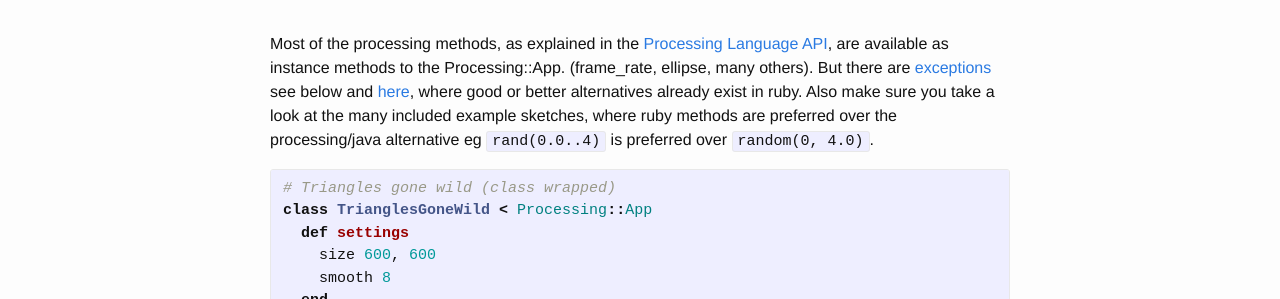
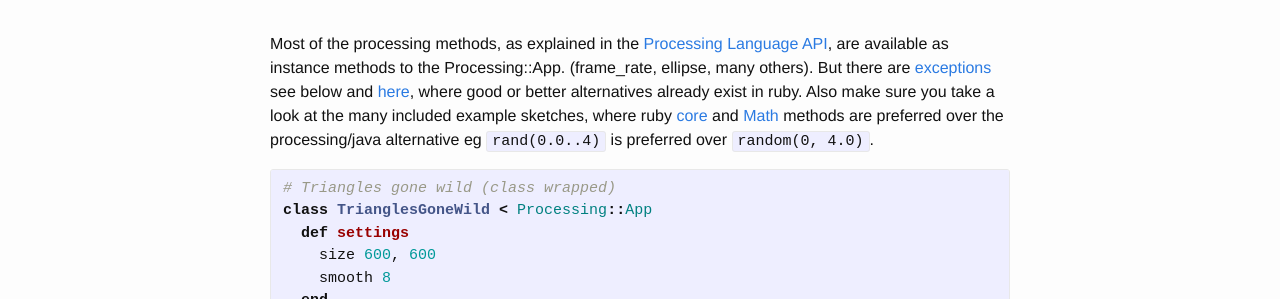
Before and after one commit to ruby-processing/ruby-processing.github.io, a Jekyll site: the page built from _posts/2015-10-25-processing_api.md, in a window 1280 px wide. Shown: the part 168-467 px from the top of the page. Built offline with Jekyll 4.4.1, drawn with Linux system fonts in a browser that asks for light colours.

Commit message:
refine using processing api

```diff
--- a/_posts/2015-10-25-processing_api.md
+++ b/_posts/2015-10-25-processing_api.md
@@ -4,7 +4,7 @@ title:  "Using The Processing API"
 date:   2015-10-25 15:07:00
 categories: jruby_art update
 ---
-Most of the processing methods, as explained in the [Processing Language API][api], are available as instance methods to the Processing::App. (frame_rate, ellipse, many others).  But there are [exceptions][alternatives] see below and [here][alternatives], where good or better alternatives already exist in ruby. Also make sure you take a look at the many included example sketches, where ruby methods are preferred over the processing/java alternative eg `rand(0.0..4)` is preferred over `random(0, 4.0)`.
+Most of the processing methods, as explained in the [Processing Language API][api], are available as instance methods to the Processing::App. (frame_rate, ellipse, many others).  But there are [exceptions][alternatives] see below and [here][alternatives], where good or better alternatives already exist in ruby. Also make sure you take a look at the many included example sketches, where ruby [core][core] and [Math][Math] methods are preferred over the processing/java alternative eg `rand(0.0..4)` is preferred over `random(0, 4.0)`.
 
 {% highlight ruby %}
 
@@ -61,3 +61,5 @@ Also prefer [`Vec2D`][vec2] and [`Vec3D`][vec3] to [`PVector`][pvector] follow l
 [vec3]:{{ site.url }}/classes/vec3d/
 [alternatives]:{{ site.url }}/alternatives/
 [pvector]:https://processing.org/reference/PVector.html
+[Math]:http://ruby-doc.org/core-2.2.2/Math.html
+[core]:http://ruby-doc.org/core-2.2.3/
```
